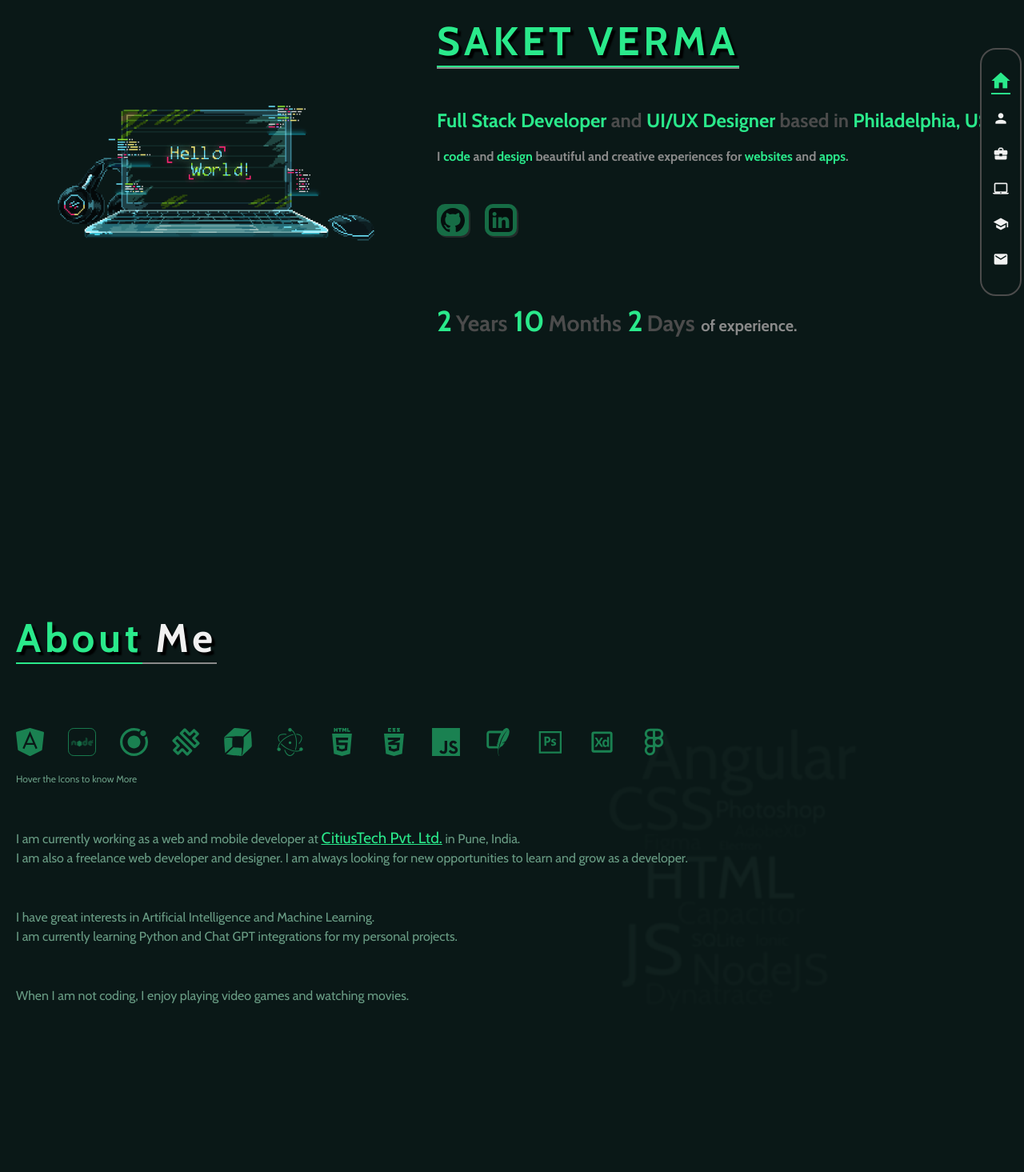
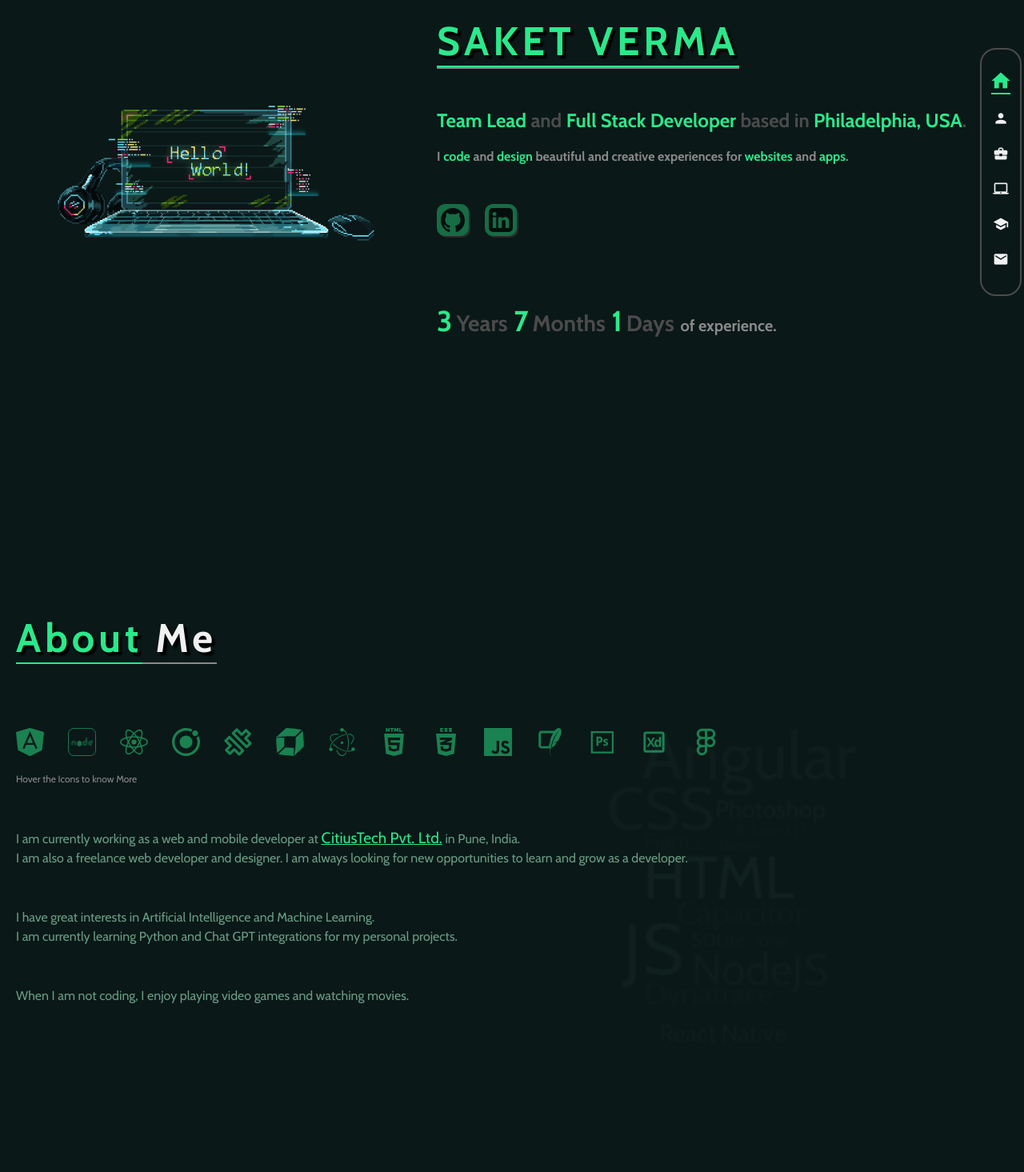
Before and after one commit to phoenixSaket/resume, an Angular app: page / in a window 1280 px wide. Shown: the part 180-1645 px from the top of the page at 80% size. Built offline with nearby package versions, Linux system fonts and the light colour scheme.

Commit message:
feat: update Roboto font, modify social icons, and adjust various component templates, styles, and logic.

```diff
--- a/src/app/about/about.component.html
+++ b/src/app/about/about.component.html
@@ -59,6 +59,19 @@
                     </svg>
                 </div>
 
+                <!-- React Native -->
+                <div class="icon">
+                    <svg (mouseenter)="setSelectedTech('React Native')" width="800px" height="800px"
+                        viewBox="-11.5 -10.23174 23 20.46348" xmlns="http://www.w3.org/2000/svg">
+                        <circle cx="0" cy="0" r="2.05" class="svg-green-fill" />
+                        <g class="svg-green-stroke" stroke-width="1" fill="none">
+                            <ellipse rx="11" ry="4.2" />
+                            <ellipse rx="11" ry="4.2" transform="rotate(60)" />
+                            <ellipse rx="11" ry="4.2" transform="rotate(120)" />
+                        </g>
+                    </svg>
+                </div>
+
                 <!-- Ionic -->
                 <div class="icon">
                     <svg (mouseenter)="setSelectedTech('Ionic')" fill="none" width="800px" height="800px"
@@ -80,8 +93,8 @@
                 </div>
 
                 <div class="icon">
-                    <svg (mouseenter)="setSelectedTech('Dynatrace')" class="svg-green-fill" width="800px" height="800px" viewBox="0 0 24 24" role="img"
-                        xmlns="http://www.w3.org/2000/svg">
+                    <svg (mouseenter)="setSelectedTech('Dynatrace')" class="svg-green-fill" width="800px" height="800px"
+                        viewBox="0 0 24 24" role="img" xmlns="http://www.w3.org/2000/svg">
                         <path
                             d="M9.373 0c-.31.006-.93.09-1.521.654C6.98 1.478 2.628 5.61.88 7.27.09 8.024.16 8.865.16 8.934v.377c.067-.292.187-.499.427-.825.496-.616 1.3-.788 1.627-.822a64.233 64.233 0 0 1 .002 0 64.233 64.233 0 0 1 6.527-.549c4.335-.137 7.197.225 7.197.225l6.084-5.793s-3.188-.6-6.82-1.027A93.394 93.394 0 0 0 9.566.006c-.021 0-.09-.008-.193-.006zm13.56 2.508l-6.066 5.79s.222 2.88-.137 7.198c-.189 2.45-.584 4.866-.875 6.494-.052.326-.256 1.114-.925 1.594-.29.198-.491.295-.748.363 1.546-.51 1.091-7.047 1.091-7.047-4.335.137-7.214-.222-7.214-.222L1.975 22.47s3.222.634 6.855 1.045c2.056.24 4.833.429 5.227.463.023 0 .045-.007.068-.012-.013.003-.022.009-.035.012.138 0 .259.015.379.015.085 0 .925.105 1.713-.648 1.748-1.663 6.083-5.81 6.94-6.633.788-.754.72-1.594.72-1.68a81.84 81.84 0 0 0-.207-5.654c-.24-3.65-.701-6.871-.701-6.871zM3.856 8.305C2.125 8.307.348 8.513.16 9.326c.017 1.216.05 3.137.205 5.28.24 3.65.703 6.886.703 6.886l6.082-5.79c-.017.017-.239-2.88.121-7.198H7.27s-1.684-.202-3.415-.2z" />
                     </svg>
@@ -229,8 +242,10 @@
                             class="svg-green-fill" />
                     </svg>
                 </div>
+
+
             </div>
-            <div class="icon-line light-green small">
+            <div class="icon-line light-gray small">
                 {{isMobile ? 'Click': 'Hover'}} the Icons to know More
             </div>
         </div>
@@ -322,6 +337,11 @@
                 Dynatrace
                 <title>Dynatrace</title>
             </text>
+            <text [ngClass]="selectedTech == 'React Native' ? 'selected' : ''" x="280" y="430" class="sans-serif cs "
+                style="fill: rgb(34, 171, 104);font-size: 30px;">
+                React Native
+                <title>React Native</title>
+            </text>
         </svg>
     </div>
 </div>
--- a/src/app/about/about.component.scss
+++ b/src/app/about/about.component.scss
@@ -80,6 +80,7 @@
         .icon:not(:hover) {
             opacity: 0.08;
         }
+
         .icon {
             opacity: 0.8;
         }
@@ -88,6 +89,7 @@
 
     .icon:hover {
         transform: scale(2);
+
         .svg-green-fill {
             opacity: 1;
         }
@@ -108,6 +110,10 @@ text {
     cursor: pointer;
     transition-duration: 200ms;
     filter: grayscale(75%) blur(1px);
+}
+
+.gray {
+    color: var(--text-light);
 }
 
 .image-container.colorize {
--- a/src/app/about/about.component.ts
+++ b/src/app/about/about.component.ts
@@ -13,13 +13,14 @@ export class AboutComponent {
   public icons = [
     "Angular",
     "NodeJS",
+    "React Native",
     "Ionic",
     "Capacitor",
     "Dynatrace",
     "SQLite",
     "Photoshop",
-    "Adboe XD",
-    "Figma"
+    "Figma",
+    "Adboe XD"
   ];
 
   constructor() {
--- a/src/app/experience/experience.component.ts
+++ b/src/app/experience/experience.component.ts
@@ -12,7 +12,7 @@ export class ExperienceComponent implements OnInit {
   public experience = [
     {
       "company": "CitiusTech",
-      "role": "Senior Software Enginner",
+      "role": "Technical Lead",
       "period": {
         "start": {
           "day": 5,
@@ -162,13 +162,22 @@ export class ExperienceComponent implements OnInit {
     const isLeapYear: boolean = year % 4 == 0;
 
     switch (month) {
-      case 1 || 3 || 5 || 7 || 8 || 10 || 12:
+      case 1:
+      case 3:
+      case 5:
+      case 7:
+      case 8:
+      case 10:
+      case 12:
         days = 31;
         break;
       case 2:
         days = isLeapYear ? 29 : 28;
         break;
-      case 4 || 6 || 9 || 11:
+      case 4:
+      case 6:
+      case 9:
+      case 11:
         days = 30;
         break;
       default:
--- a/src/app/home/home.component.html
+++ b/src/app/home/home.component.html
@@ -7,7 +7,7 @@
             <span class="green">{{name}}</span>
         </h1>
         <h2 class="dark">
-            <span class="green">Full Stack Developer</span> and <span class="green">UI/UX Designer</span> based in <span
+            <span class="green">Team Lead</span> and <span class="green">Full Stack Developer</span> based in <span
                 class="green">Philadelphia, USA</span>.
         </h2>
         <h4 class="light">I <span class="green">code</span> and <span class="green">design</span> beautiful and creative
--- a/src/app/home/home.component.ts
+++ b/src/app/home/home.component.ts
@@ -13,7 +13,7 @@ export class HomeComponent implements OnInit {
   name: string = 'SAKET VERMA';
 
   ngOnInit(): void {
-    const date = this.calculateDate(new Date(2020, 9, 5));
+    const date = this.calculateDate(new Date(2020, 0, 6));
 
     this.year = Math.floor(date);
     this.month = Math.floor((date - this.year) * 12);
@@ -23,28 +23,8 @@ export class HomeComponent implements OnInit {
   }
 
   getDaysInMonth(): number {
-    let days: number = 30;
-
-    const month: number = new Date().getMonth() + 1;
-    const year: number = new Date().getFullYear();
-    const isLeapYear: boolean = year % 4 == 0;
-
-    switch (month) {
-      case 1 || 3 || 5 || 7 || 8 || 10 || 12:
-        days = 31;
-        break;
-      case 2:
-        days = isLeapYear ? 29 : 28;
-        break;
-      case 4 || 6 || 9 || 11:
-        days = 30;
-        break;
-      default:
-        days = 30;
-        break;
-    }
-
-    return days
+    const date = new Date();
+    return new Date(date.getFullYear(), date.getMonth() + 1, 0).getDate();
   }
 
   calculateDate(date: Date) {
```
Also changed, not shown: 6 other files (tests, documents, lock files or other folders).
